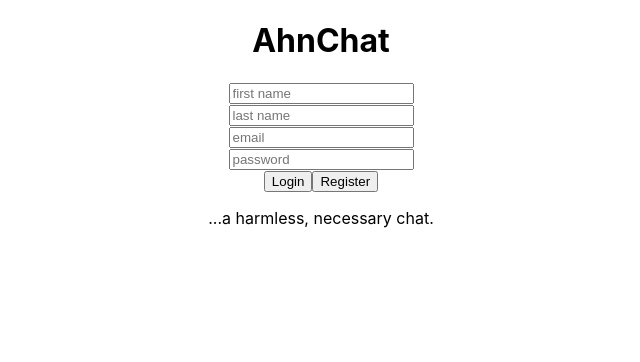
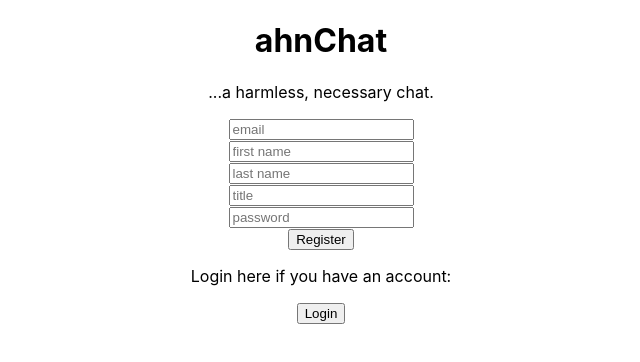
Before and after one commit to jjmer-01/chat-will-mew, a React (Create React App) app: page /#/register in a window 1280 px wide. Shown: the top 362 px of the page, without its empty margins (319-959 px from the left). Built offline with nearby package versions, Linux system fonts and the light colour scheme.

Commit message:
eod wed mar 4

```diff
--- a/package.json
+++ b/package.json
@@ -2,6 +2,8 @@
   "name": "chat-will-mew",
   "version": "0.1.0",
   "private": true,
+  "main": "server/index.js",
+  "proxy": "http://localhost:4040",
   "dependencies": {
     "@testing-library/jest-dom": "^4.2.4",
     "@testing-library/react": "^9.4.1",
--- a/src/components/Auth/Auth.js
+++ b/src/components/Auth/Auth.js
@@ -11,8 +11,7 @@ class Auth extends Component {
         super()
         this.state = {
             user_email: "",
-            password: "",
-            toggleRegister: false,
+            password: ""
         }
     }
 
@@ -24,42 +23,43 @@ class Auth extends Component {
 
     handleLogin = () => {
         axios.post('api/login', {
-            username: this.state.username,
+            user_name: this.state.username,
             password: this.state.password})
             .then(res => {
                 this.props.getUser(res.data)
-                this.props.history.push('/landing')
+                this.props.history.push('/dash')
             })
             .catch(err => console.log(err))
     }
 
-    // toggleRegister = (e) => {
-
-    // }
-
-
     render() {
         return (
         <div>
-            <h1>AhnChat</h1>
+            <h1>ahnChat</h1>
+            <p>...a harmless, necessary chat.</p>
             <input
                 className="auth-in"
                 placeholder="email"
-                name="" />
+                name=""
+                type="email" />
             <br />
             <input
                 className="auth-in"
                 placeholder="password"
-                name="" />
+                name=""
+                type="password" />
             <br />
             <button
                 onClick={this.handleLogin}>
                 Login
                 </button>
-            <button>
-                <Link to="/register">Register</Link>
-                </button>
-            <p>...a harmless, necessary chat.</p>
+            <p>Register here if you don't have an account:</p>
+
+                <Link to="/register">
+                    <button>
+                    Register
+                    </button>
+                    </Link>
         </div>
         )
     }
--- a/src/components/Landing/Landing.js
+++ b/src/components/Dash/Dash.js
@@ -6,9 +6,9 @@ import UserMenu from '../UserMenu/UserMenu'
 
 //put axios session request in here and not in redux
 
-class Landing extends Component {
+class Dash extends Component {
 
-    componentDidMount
+    // componentDidMount
 
     render() {
         return (
@@ -17,7 +17,7 @@ class Landing extends Component {
                     <Route path="/chatroom/:room" component={ChatRoom} />
                     <Route path="/taskroom" component={TaskRoom} />
                     <Route path="/usermenu" component={UserMenu} />
-                    <Route path="/landing"
+                    <Route path="/dash"
                         render={() => (
                             <div>
                                 <h2>Join a Conversation</h2>
@@ -30,4 +30,4 @@ class Landing extends Component {
     }
 }
 
-export default Landing
+export default Dash
--- a/src/components/Nav/Nav.js
+++ b/src/components/Nav/Nav.js
@@ -6,7 +6,7 @@ function Nav() {
     return (
         <div>
             <button>Chat Menu</button>
-            <h1>AHNChat</h1>
+            <h1>ahnChat</h1>
             <Link to="/usermenu">
                 <button>User Profile</button>
             </Link>
--- a/src/components/Register/Register.js
+++ b/src/components/Register/Register.js
@@ -1,54 +1,94 @@
 import React, {Component} from 'react'
+import {Link} from 'react-router-dom'
+import {getUser} from '../../ducks/userReducer'
+import {connect} from 'react-redux'
+import axios from 'axios'
 
 class Register extends Component {
-    constructor() {
-        super()
+    constructor(props) {
+        super(props)
         this.state = {
+            first_name: "",
+            last_name: "",
             user_email: "",
             password: "",
-            toggleRegister: true,
         }
     }
 
-    toggleLogin = (e) => {
+    handleInput = (e) => {
+        this.setState({
+            [e.target.name]:e.target.value
+        })
+    }
 
+    handleRegister = () => {
+       axios.post('/api/register', {
+            user_email: this.state.user_email,
+            first_name: this.state.first_name,
+            last_name: this.state.last_name,
+            user_title: this.state.user_title,
+            password: this.state.password
+            })
+            .then(res => {
+                console.log(res.data)
+                this.props.getUser(res.data)
+                this.props.history.push('/dash')
+           })
+           .catch(err => console.log(err))
     }
 
     render() {
         return (
             <div>
-            <h1>AhnChat</h1>
+            <h1>ahnChat</h1>
+            <p>...a harmless, necessary chat.</p>
+            <input
+                className="auth-in"
+                placeholder="email"
+                name=""
+                type="email"
+                onChange={this.handleInput} />
+            <br />
             <input
                 className="auth-in"
                 placeholder="first name"
-                name="" />
+                name=""
+                onChange={this.handleInput} />
             <br />
             <input
                 className="auth-in"
                 placeholder="last name"
-                name="" />
+                name=""
+                onChange={this.handleInput} />
             <br />
             <input
                 className="auth-in"
-                placeholder="email"
-                name="" />
+                placeholder="title"
+                name=""
+                onChange={this.handleInput} />
             <br />
             <input
                 className="auth-in"
                 placeholder="password"
-                name="" />
+                name=""
+                type="password"
+                onChange={(e) => {this.handleInput(e)}} />
             <br />
-            <button>
+            <button
+                onClick={this.handleRegister}>
+                Register
+                </button>
+            <p>Login here if you have an account:</p>
+            <Link to="/">
+                <button>
                 Login
                 </button>
-            <button>
-                Register
-                </button>
-            <p>...a harmless, necessary chat.</p>
+                </Link>
         </div>
         )
     }
 
 }
 
-export default Register
+export default connect(null, {getUser})(Register)
+// export default Register
--- a/src/ducks/userReducer.js
+++ b/src/ducks/userReducer.js
@@ -1,4 +1,4 @@
-import axios from 'axios'
+// import axios from 'axios'
 
 const initialState = {
     user_email: null,
--- a/src/routes.js
+++ b/src/routes.js
@@ -2,7 +2,7 @@ import React from 'react'
 import {Switch, Route} from 'react-router-dom'
 import Auth from './components/Auth/Auth'
 import Register from './components/Register/Register'
-import Landing from './components/Landing/Landing'
+import Dash from './components/Dash/Dash'
 import ChatRoom from './components/ChatRoom/ChatRoom'
 import TaskRoom from './components/TaskRoom/TaskRoom'
 import UserMenu from './components/UserMenu/UserMenu'
@@ -11,7 +11,7 @@ export default (
     <Switch>
         <Route exact path="/" component={Auth} />
         <Route path="/register" component={Register} />
-        <Route path="/landing" component={Landing} />
+        <Route path="/dash" component={Dash} />
         <Route path="/chatroom/:room" component={ChatRoom} />
         <Route path="/taskroom" component={TaskRoom} />
         <Route path="/usermenu" component={UserMenu} />
```
Also changed, not shown: src/index.js (+6 -1 lines), src/components/Dash/Dash.css (added), 2 other files (tests, documents, lock files or other folders).
